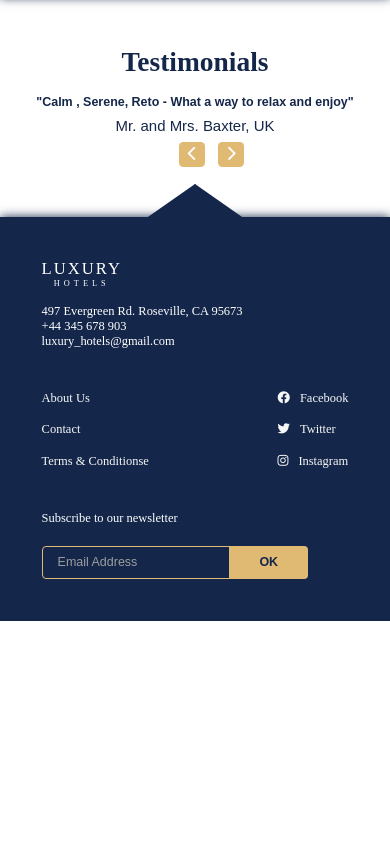
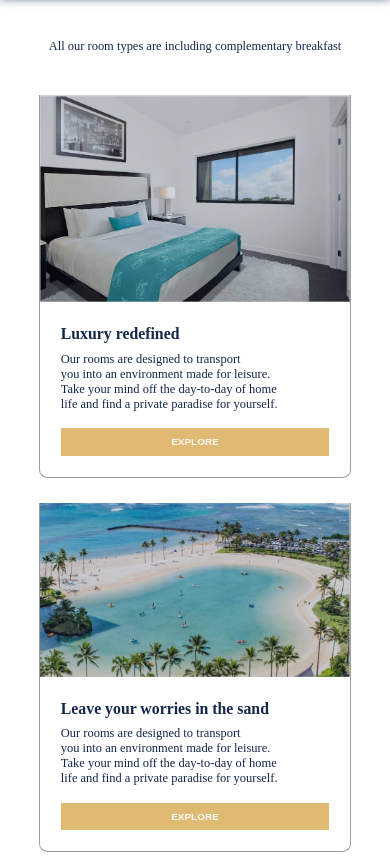
Before and after one commit to devshashtag/luxury-hotels, a website: page public/index.html in a window 390 px wide. Shown: the part 847-1703 px from the top of the page. Before the commit the page ends 1468 px from the top, so only its background shows below. Drawn offline with Linux system fonts and the light colour scheme.

Commit message:
main-home completed

```diff
--- a/public/assets/css/styles.css
+++ b/public/assets/css/styles.css
@@ -4,7 +4,7 @@
 
 /* variables */
 :root {
-  --primary-color: #14274a;
+  --primary-color: #14274A;
   --secondary-color: #e0b973;
   --white-color-1: #ffffff;
   --white-color-2: #f7f7f7;
@@ -26,6 +26,9 @@
   --nav-list-border: #2e4b5e;
   --nav-list-active-fg: #88ffff;
 
+  /* header options */
+  --header-options-btn-bg: #E0B973;
+
   /* contact-us form */
   --contact-form-text-border: #9d9d9d;
 
@@ -34,8 +37,14 @@
   --footer-link-hover-color: #00eded;
   --footer-sub-valid-bg: #aaeeaa;
   --footer-sub-invalid-bg: #eeaaaa;
-  --footer-sub-text-fg: #14274a;
+  --footer-sub-text-fg: var(--primary-color);
   --footer-sub-border: #00aa9a;
+
+  /* main home */
+  --home-title-fg: var(--footer-sub-text-fg);
+  --home-info-border-color: #9d9d9d;
+  --home-info-content-fg: var(--primary-color);
+  --home-info-btn-bg: var(--header-options-btn-bg);
 }
 
 /* end of variables */
@@ -206,7 +215,7 @@ a {
 .options__btn {
   color: var(--white-color-2);
   padding: 1rem 2rem;
-  background-color: #d0a973;
+  background-color: var(--header-options-btn-bg);
   border-radius: 5px;
   margin-bottom: 5rem;
   font-weight: bold;
@@ -408,9 +417,64 @@ a {
 
 /* end of navbar */
 
-/* home-page cart */
+/* home-page explore */
+.main__home {
+  display: flex;
+  flex-direction: column;
+  justify-content: center;
+  align-items: center;
+  margin: 5rem 0;
+  gap: 3rem;
+}
 
-/* end of home-page cart */
+.home__title {
+  font-size: 1.8rem;
+  color: var(--home-title-fg);
+  margin-bottom: 2rem;
+}
+
+.home__explore {
+  display: flex;
+  justify-content: space-between;
+  align-items: center;
+  width: 70vw;
+}
+
+.explore__info {
+  border-left: 2px solid var(--home-info-border-color);
+  padding: 0 2rem;
+  display: flex;
+  flex-direction: column;
+  align-items: flex-start;
+  gap: 2rem;
+}
+
+.info--title {
+  font-size: 2.7rem;
+  font-weight: bold;
+  color: var(--home-info-content-fg);
+}
+
+.info--content {
+  font-size: 1.6rem;
+  color: var(--home-info-content-fg);
+}
+
+.info--btn {
+  color: var(--white-color-2);
+  padding: 1rem 2rem;
+  background-color: var(--home-info-btn-bg);
+  border-radius: 5px;
+  font-weight: bold;
+  cursor: pointer;
+}
+
+.explore__image {
+  width: 35vw;
+  height: 100%;
+}
+
+/* end of home-page explore */
 
 /* rooms-page cart */
 .rooms-main {
@@ -661,9 +725,8 @@ a {
  }
 
  .testimonials h3 {
-   font-size: 2rem;
+   font-size: 1.7rem;
    margin-bottom: 1rem;
-   font-family: sans-serif;
  }
 
  .testimonials p {
@@ -848,6 +911,10 @@ a {
   .facilities_places .image_container .place_name h3 {
     margin: 1rem;
   }
+  /* main home */
+  .home__explore {
+    width:80vw;
+  }
 }
 
 @media screen and (max-width: 768px) {
@@ -940,6 +1007,48 @@ a {
     font-size: 1.7rem;
   }
   /* end of testimonials*/
+
+  /* main home */
+  .home__explore {
+    width: 80vw;
+    flex-direction: column-reverse;
+    border: 1px solid var(--home-info-border-color);
+    border-top: 0;
+    border-bottom-left-radius: 1rem;
+    border-bottom-right-radius: 1rem;
+    gap: 0;
+  }
+
+  .explore__info {
+    padding: 2.5rem;
+    border: none;
+    width: 100%;
+  }
+
+  .info--title {
+    font-size: 2.5rem;
+  }
+
+  .info--title > br {
+    display: none;
+  }
+
+  .info--content {
+    font-size: 2rem;
+  }
+
+  .explore__image {
+    width: 100%;
+    height: auto;
+  }
+
+  .info--btn {
+    margin-left: auto;
+    width: 100%;
+    padding: 1.4rem;
+  }
+  /* end of main home */
+
 }
 
 @media screen and (max-width: 450px) {
@@ -961,4 +1070,26 @@ a {
     font-size: 1.5rem;
   }
   /* end of testimonials*/
+
+  /* main home */
+  .home__title {
+    font-size: 1.5rem;
+  }
+
+  .info--title  {
+    font-size: 1.9rem;
+  }
+
+  .info--content {
+    font-size: 1.5rem;
+    margin-top: -1rem;
+  }
+
+  .info--btn {
+    padding: 1rem;
+    font-size: 1.2rem;
+    border-radius: 0;
+  }
+  /* end of main home */
+
 }
--- a/public/index.html
+++ b/public/index.html
@@ -49,8 +49,41 @@
     </div>
   </div>
   <!-- end of rooms header -->
-
-
+  <!-- main home -->
+  <div class="main__home">
+    <div class="home__title">All our room types are including complementary breakfast</div>
+    <div class="home__explore">
+      <div class="explore__info">
+        <h2 class="info--title">Luxury redefined</h2>
+        <p class="info--content">
+          Our rooms are designed to transport<br>
+          you into an environment made for leisure.<br>
+          Take your mind off the day-to-day of home<br>
+          life and find a private paradise for yourself.<br>
+        </p>
+        <button class="info--btn">EXPLORE</button>
+      </div>
+      <div class="explore__image">
+        <img src="assets/images/home/rect_1.jpg" alt="">
+      </div>
+    </div>
+    <div class="home__explore">
+      <div class="explore__info">
+        <h2 class="info--title">Leave your worries in <br>the sand</h2>
+        <p class="info--content">
+          Our rooms are designed to transport<br>
+          you into an environment made for leisure.<br>
+          Take your mind off the day-to-day of home<br>
+          life and find a private paradise for yourself.<br>
+        </p>
+        <button class="info--btn">EXPLORE</button>
+      </div>
+      <div class="explore__image">
+        <img src="assets/images/home/rect_2.jpg" alt="">
+      </div>
+    </div>
+  </div>
+  <!-- end of main home -->
   <!-- testimonials -->
   <div class="testimonials">
     <h2>testimonials</h2>
```
